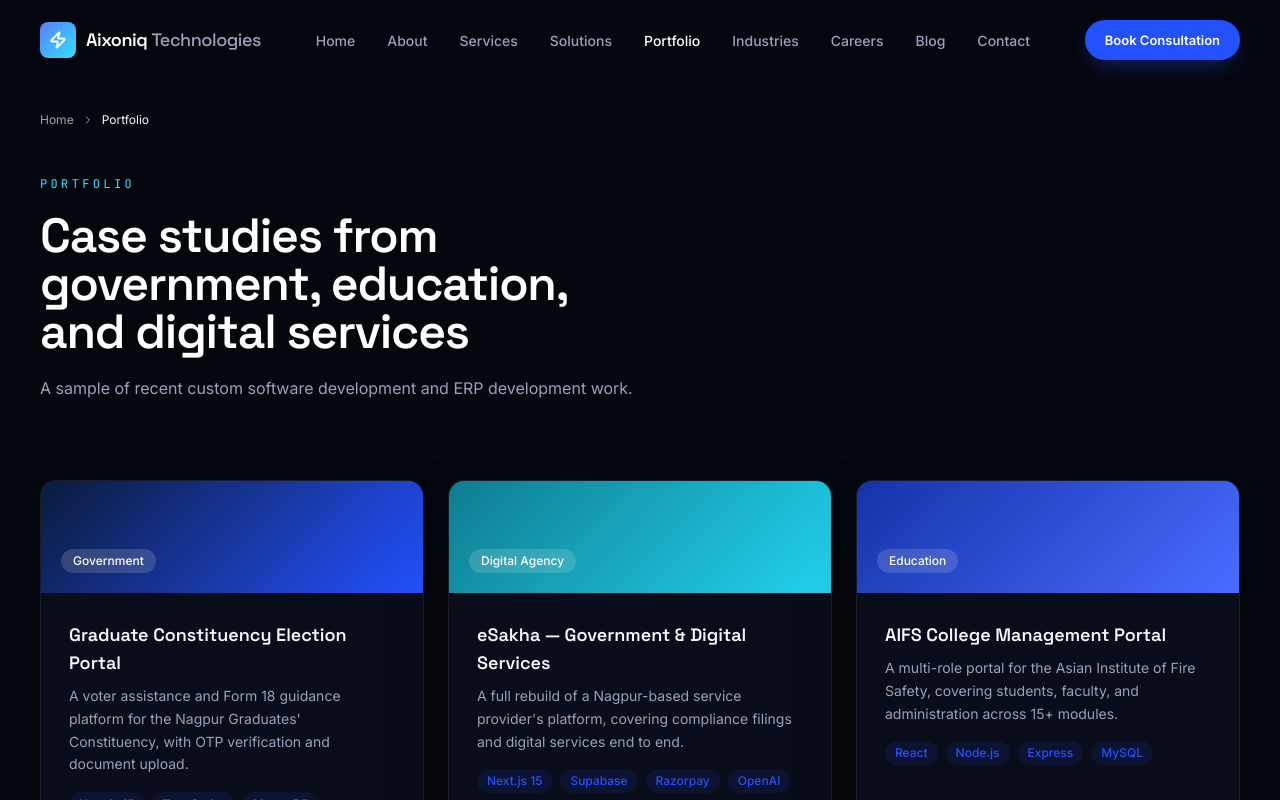
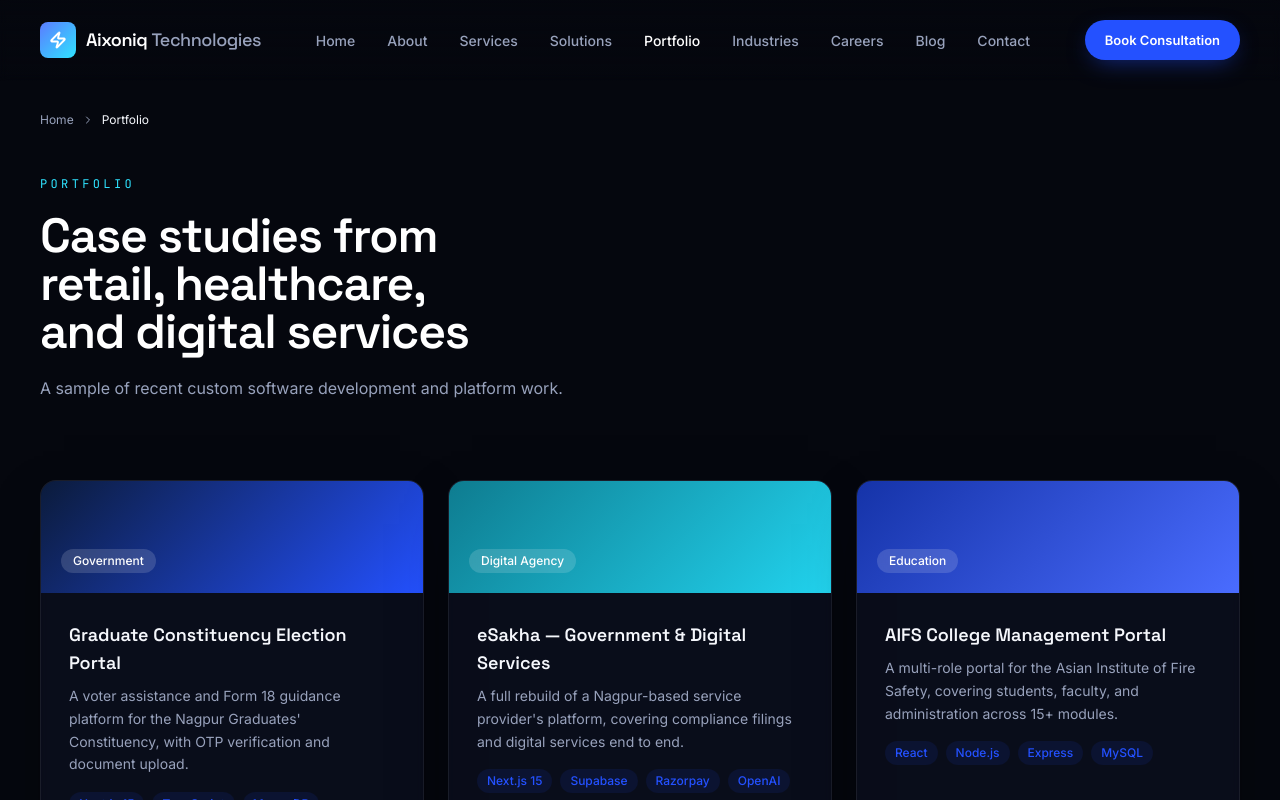
Before and after one commit to dikesh098/aixoniq-technologies, a Next.js app: page /portfolio in a window 1280 px wide. Shown: the top 800 px of the page. Built offline with nearby package versions, Linux system fonts and the light colour scheme.

Commit message:
Update page.tsx

```diff
--- a/app/portfolio/page.tsx
+++ b/app/portfolio/page.tsx
@@ -7,7 +7,7 @@
 export const metadata: Metadata = {
   title: "Portfolio | Aixoniq Technologies Case Studies",
   description:
-    "See recent projects from Aixoniq Technologies, a software development company delivering government, education, and digital service platforms.",
+    "See recent projects from Aixoniq Technologies, a software development company delivering retail, healthcare, and digital service platforms.",
   alternates: { canonical: "/portfolio" },
 };
 
@@ -19,8 +19,8 @@
       <section className="shell pb-16 pt-10 md:pb-20">
         <SectionHeading
           eyebrow="Portfolio"
-          title="Case studies from government, education, and digital services"
-          description="A sample of recent custom software development and ERP development work."
+          title="Case studies from retail, healthcare, and digital services"
+          description="A sample of recent custom software development and platform work."
         />
       </section>
 
```
